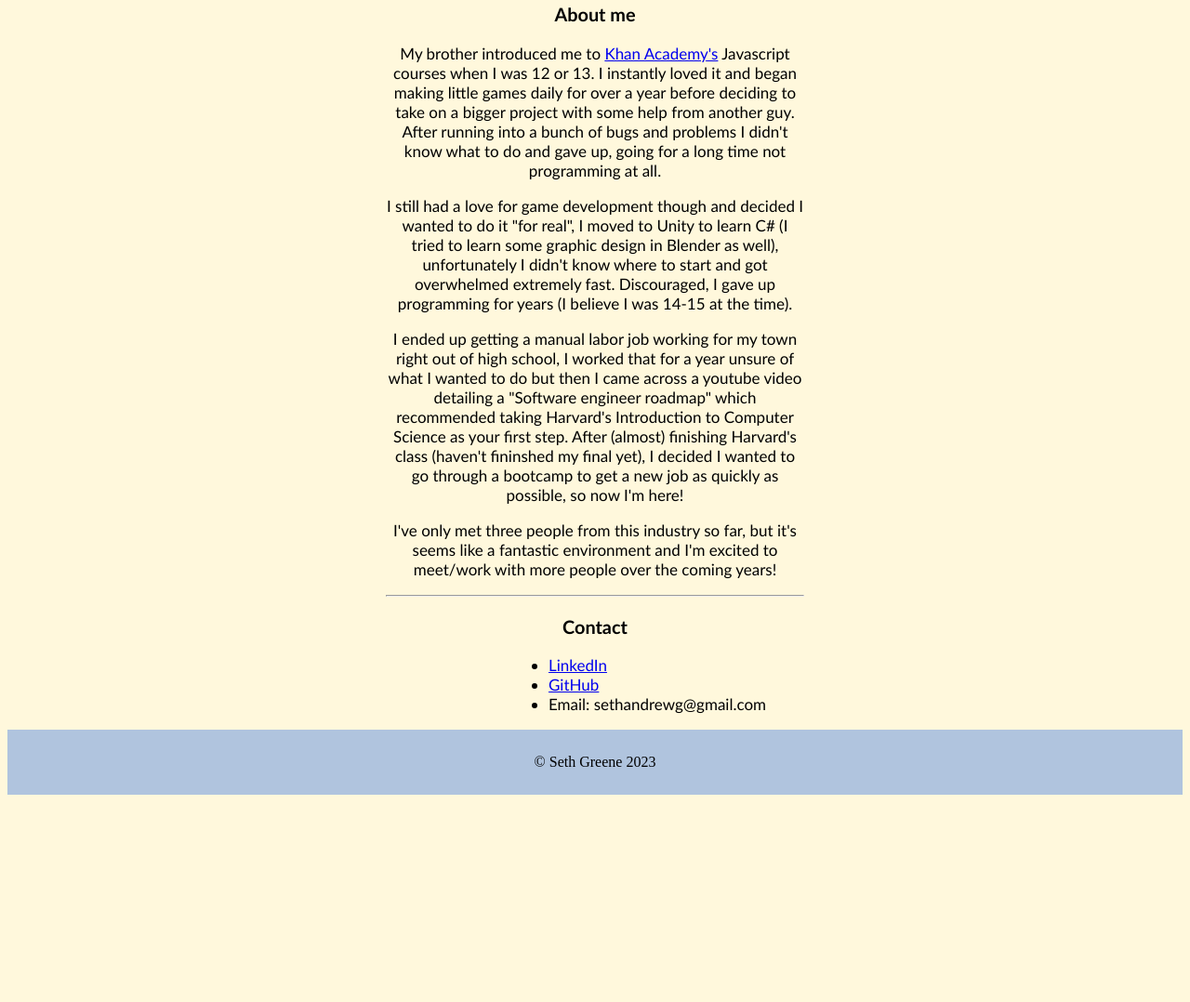
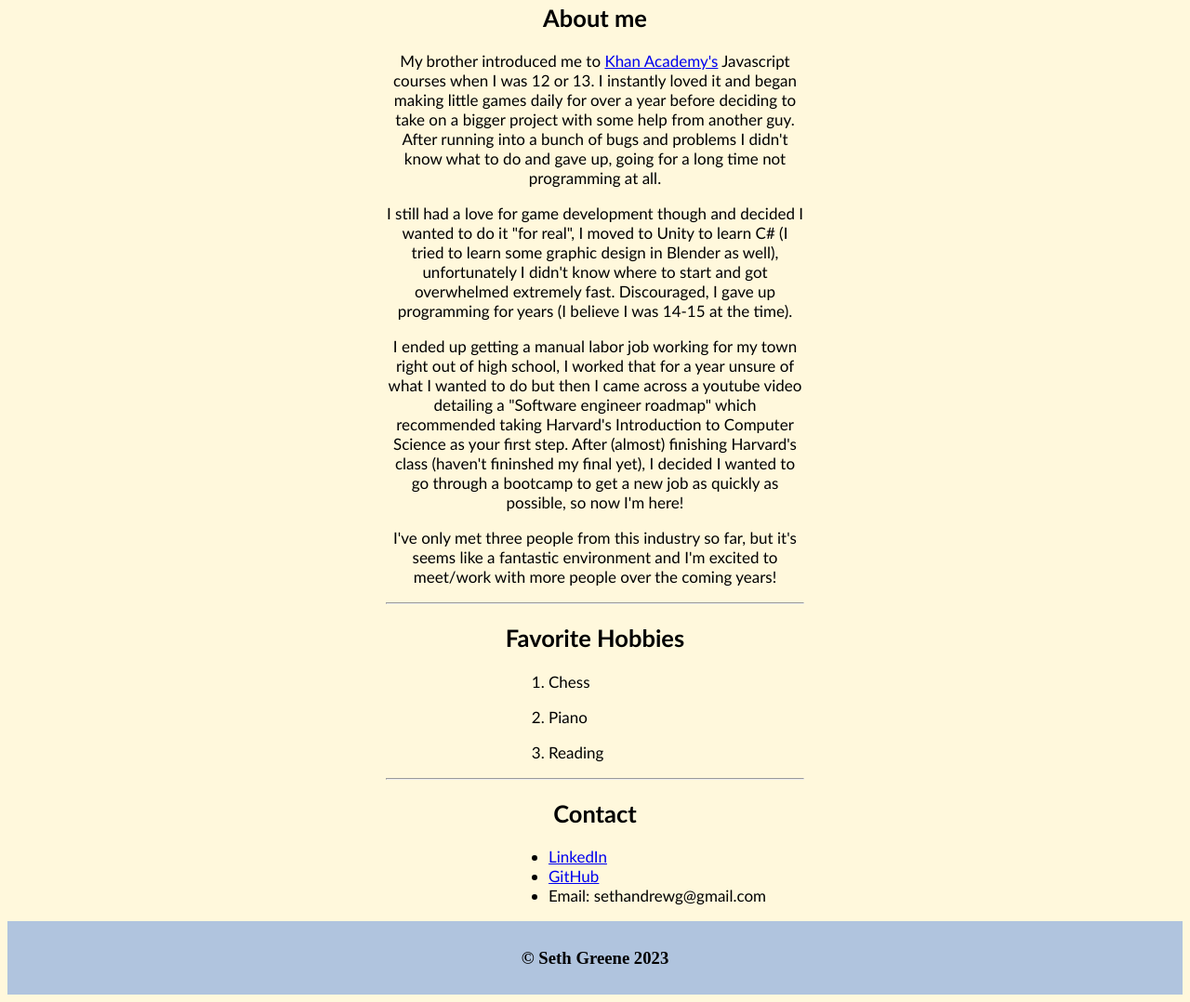
Before and after one commit to SethGrn/2.4.10-Portfolio-Webpage, a plain HTML site: page index.html in a window 1280 px wide. Shown: the part 728-1806 px from the top of the page at 93% size. Before the commit the page ends 1591 px from the top, so only its background shows below. Drawn offline with Linux system fonts and the light colour scheme.

Commit message:
Update index.html

```diff
--- a/index.html
+++ b/index.html
@@ -21,13 +21,14 @@
 
   <main>
   <!-- The main body of the webpage -->
+    <article>
       <div class="text">
         <p>Hello! My name is Seth Greene!</p>
         <p>I am located in Cleveland County North Carolina.</p>
 
         <hr>
 
-      <h3>About me</h3>
+        <h2>About me</h2>
         <p>My brother introduced me to <a href="https://www.khanacademy.org/">Khan Academy's</a> Javascript courses when I was 12 or 13. I instantly loved it and began making little games daily for over a year before deciding to take on a bigger project with some help from another guy. After running into a bunch of bugs and problems I didn't know what to do and gave up, going for a long time not programming at all.</p>
 
         <p>I still had a love for game development though and decided I wanted to do it "for real", I moved to Unity to learn C# (I tried to learn some graphic design in Blender as well), unfortunately I didn't know where to start and got overwhelmed extremely fast. Discouraged, I gave up programming for years (I believe I was 14-15 at the time).</p>
@@ -35,12 +36,26 @@
         <p>I ended up getting a manual labor job working for my town right out of high school, I worked that for a year unsure of what I wanted to do but then I came across a youtube video detailing a "Software engineer roadmap" which recommended taking Harvard's Introduction to Computer Science as your first step. After (almost) finishing Harvard's class (haven't fininshed my final yet), I decided I wanted to go through a bootcamp to get a new job as quickly as possible, so now I'm here!</p>
 
         <p>I've only met three people from this industry so far, but it's seems like a fantastic environment and I'm excited to meet/work with more people over the coming years! </p>
+        <hr>
+
+        <h2>Favorite Hobbies</h2>
+        <ol class="list">
+          <li>
+            <p>Chess</p>
+          </li>
+          <li>
+            <p>Piano</p>
+          </li>
+          <li>
+            <p>Reading</p>
+          </li>
+        </ol>
 
         <hr>
 
 
         <!-- List of ways to contact me -->
-      <h3>Contact</h3>
+        <h2>Contact</h2>
         <ul class="list">
           <li>
             <a href="https://www.linkedin.com/in/seth-greene-a169b928a/">LinkedIn</a>
@@ -53,11 +68,14 @@
           </li>
         </ul>
       </div>
+    </article>
+
+
   </main>
 
   <!-- Footer info -->
   <footer>
-    <p>&copy; Seth Greene 2023</p>
+    <h3>&copy; Seth Greene 2023</h3>
   </footer>
 </body>
 </html>
```
Lines whose indentation alone changed are shown as unchanged.
